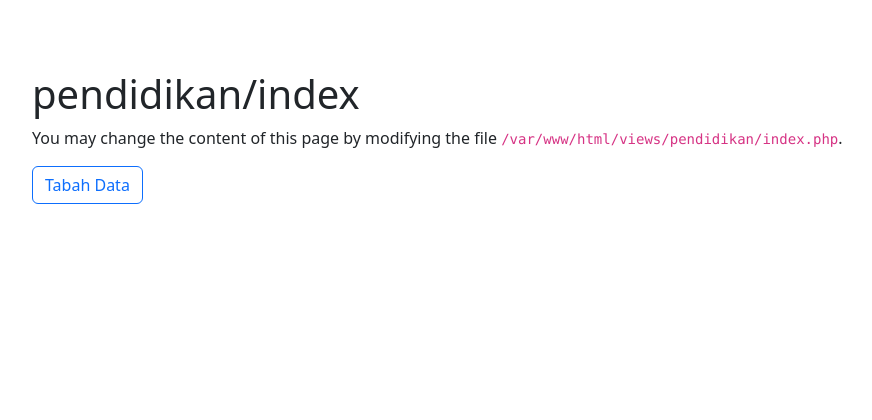
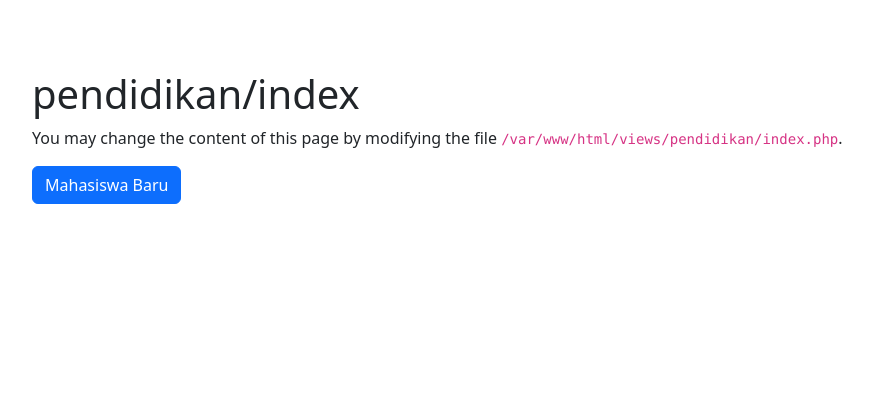
Before and after one commit to zumaku/prak-web-101, a Yii app: template views/pendidikan/index.php in a window 1280 px wide. Shown: the top 420 px of the page, without its empty margins (53-925 px from the left). Run offline with PHP 8.4 and a stand-in for Yii, Linux system fonts and the light colour scheme; the template is opened without the code that fills it, so the values that code supplies are empty; some libraries are stand-ins or nearby versions.

Commit message:
add buttons

```diff
--- a/views/master-mahasiswa/index.php
+++ b/views/master-mahasiswa/index.php
@@ -9,6 +9,7 @@ use yii\grid\GridView;
     the file <code><?= __FILE__; ?></code>.
 </p>
 
+<a href="/mahasiswa/tambah" class="btn btn-primary">Mahasiswa Baru</a>
 
 <?=
 GridView::widget([
--- a/views/pendidikan/index.php
+++ b/views/pendidikan/index.php
@@ -9,6 +9,8 @@ $this->title = "Pendidikan";
     You may change the content of this page by modifying
     the file <code><?= __FILE__; ?></code>.
 </p>
+
+<a href="/mahasiswa/tambah" class="btn btn-primary">Mahasiswa Baru</a>
 
 <?=
 GridView::widget([
@@ -25,4 +27,3 @@ GridView::widget([
     ],
 ])
 ?>
-<a href="/pendidikan/create" class="btn btn-outline-primary">Tabah Data</a>
```
